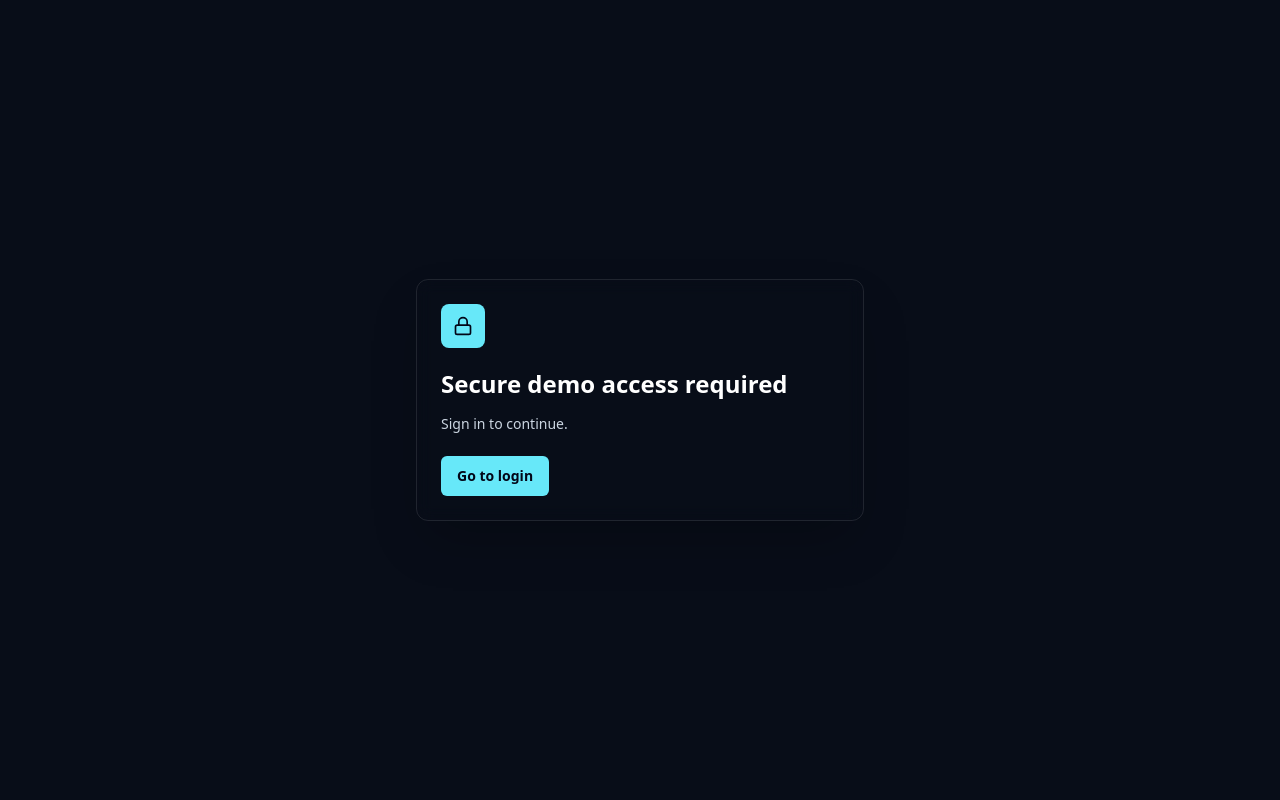
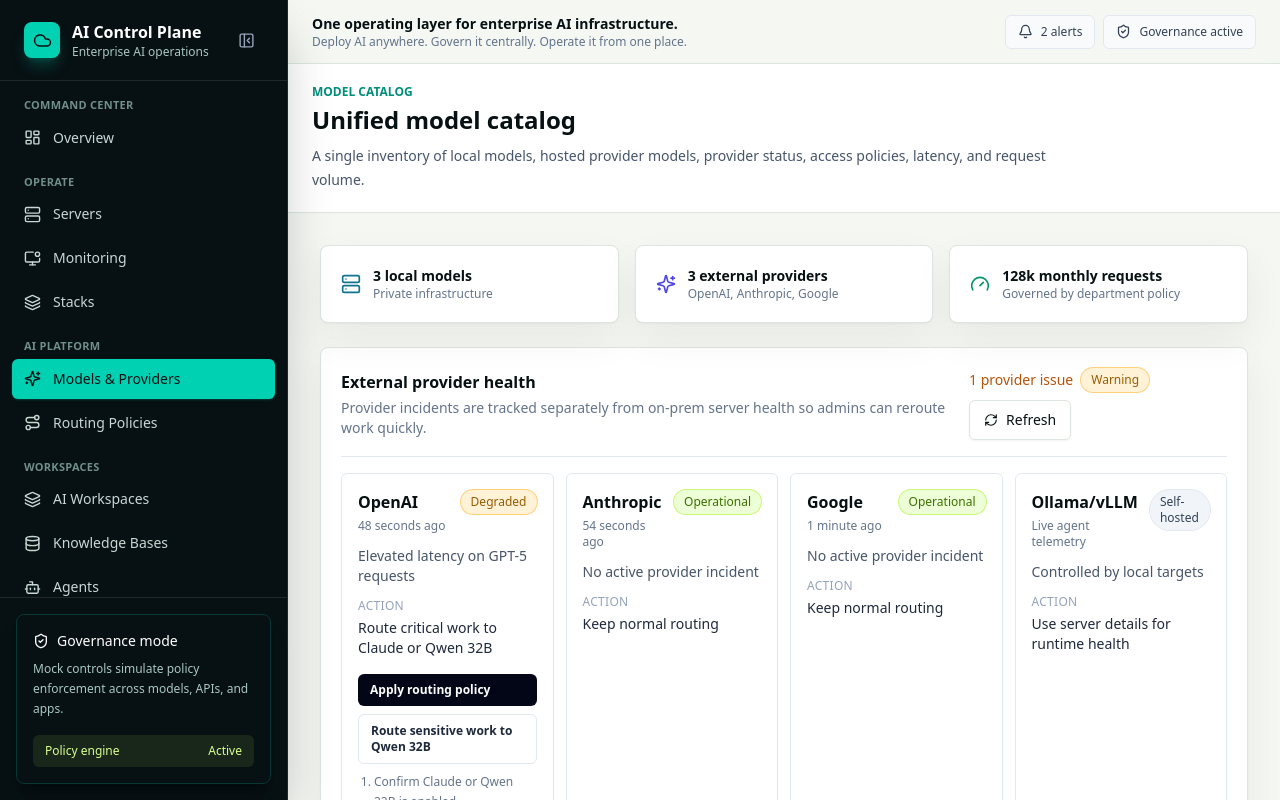
Before and after one commit to SakshamS11/controlplane, a Next.js app in the folder apps/dashboard/: page /dashboard/models in a window 1280 px wide. Shown: the top 800 px of the page. Built offline with nearby package versions, Linux system fonts and the light colour scheme.

Commit message:
Remove demo login and refresh brand palette

```diff
--- a/apps/dashboard/app/dashboard/layout.tsx
+++ b/apps/dashboard/app/dashboard/layout.tsx
@@ -1,14 +1,12 @@
 "use client";
 
-import { AppStateProvider, AuthGate, DashboardShell } from "@/components/ui";
+import { AppStateProvider, DashboardShell } from "@/components/ui";
 import type { ReactNode } from "react";
 
 export default function DashboardLayout({ children }: { children: ReactNode }) {
   return (
     <AppStateProvider>
-      <AuthGate>
-        <DashboardShell>{children}</DashboardShell>
-      </AuthGate>
+      <DashboardShell>{children}</DashboardShell>
     </AppStateProvider>
   );
 }
--- a/apps/dashboard/app/globals.css
+++ b/apps/dashboard/app/globals.css
@@ -4,12 +4,24 @@
 
 :root {
   color-scheme: light;
+  --brand-ink: #071013;
+  --brand-panel: #0d1b1e;
+  --brand-teal: #00d1b2;
+  --brand-teal-deep: #008f7a;
+  --brand-lime: #b8f35a;
+  --brand-coral: #ff6b57;
+  --brand-violet: #7c5cff;
+  --brand-sky: #35c8ff;
+  --brand-paper: #f4f7f2;
+  --brand-line: #dce6df;
 }
 
 body {
   margin: 0;
-  background: #eef1eb;
-  color: #101418;
+  background:
+    radial-gradient(circle at top left, rgba(0, 209, 178, 0.10), transparent 34rem),
+    linear-gradient(180deg, #f7faf6 0%, var(--brand-paper) 100%);
+  color: var(--brand-ink);
 }
 
 * {
@@ -21,3 +33,8 @@
 select {
   font: inherit;
 }
+
+::selection {
+  background: rgba(0, 209, 178, 0.24);
+  color: var(--brand-ink);
+}
--- a/apps/dashboard/components/ui.tsx
+++ b/apps/dashboard/components/ui.tsx
@@ -2,7 +2,7 @@
 
 import Link from "next/link";
 import { usePathname } from "next/navigation";
-import { createContext, useContext, useEffect, useMemo, useState } from "react";
+import { createContext, useContext, useMemo, useState } from "react";
 import type { ReactNode } from "react";
 import {
   Activity,
@@ -17,7 +17,6 @@
   KeyRound,
   Layers,
   LayoutDashboard,
-  Lock,
   PanelLeftClose,
   PanelLeftOpen,
   MonitorDot,
@@ -33,10 +32,6 @@
 } from "lucide-react";
 
 import { auditLogs, initialDepartmentTokenBudgets, initialOperationalThresholds, initialPermissions, initialUserTokenBudgets, models as initialModels } from "@/lib/mock-data";
-
-export const DEMO_AUTH_KEY = "ai-control-plane-demo-authenticated";
-export const DEMO_EMAIL_HASH = "d66bee74";
-export const DEMO_PASSWORD_HASH = "c1aef9c0";
 
 type Toast = { id: number; message: string };
 type ModelRecord = (typeof initialModels)[number];
@@ -181,43 +176,6 @@
   return value;
 }
 
-export function AuthGate({ children }: { children: ReactNode }) {
-  const [authorized, setAuthorized] = useState(false);
-  const [ready, setReady] = useState(false);
-
-  useEffect(() => {
-    setAuthorized(window.localStorage.getItem(DEMO_AUTH_KEY) === "true");
-    setReady(true);
-  }, []);
-
-  if (!ready) {
-    return (
-      <main className="grid min-h-screen place-items-center bg-[#080d18] px-6 text-white">
-        <div className="h-10 w-10 animate-pulse rounded-lg bg-cyan-300" aria-label="Loading secure demo" />
-      </main>
-    );
-  }
-
-  if (!authorized) {
-    return (
-      <main className="grid min-h-screen place-items-center bg-[#080d18] px-6 text-white">
-        <section className="w-full max-w-md rounded-xl border border-white/10 bg-white/8 p-6 shadow-2xl backdrop-blur">
-          <div className="grid h-11 w-11 place-items-center rounded-lg bg-cyan-300 text-slate-950">
-            <Lock size={20} />
-          </div>
-          <h1 className="mt-5 text-2xl font-semibold">Secure demo access required</h1>
-          <p className="mt-3 text-sm leading-6 text-slate-300">Sign in to continue.</p>
-          <Link href="/" className="mt-5 inline-flex min-h-10 items-center justify-center rounded-md bg-cyan-300 px-4 py-2 text-sm font-semibold text-slate-950">
-            Go to login
-          </Link>
-        </section>
-      </main>
-    );
-  }
-
-  return children;
-}
-
 function ToastStack() {
   const { toasts } = useAppState();
   return (
@@ -260,17 +218,17 @@
   const pathname = usePathname();
   const [collapsed, setCollapsed] = useState(false);
   return (
-    <div className="min-h-screen bg-[#f6f8fb] text-slate-950">
-      <aside className={`fixed inset-y-0 left-0 z-30 hidden border-r border-white/10 bg-[#080d18] text-white transition-all duration-200 lg:flex lg:flex-col ${collapsed ? "w-20" : "w-72"}`}>
+    <div className="min-h-screen bg-[#f4f7f2] text-[#071013]">
+      <aside className={`fixed inset-y-0 left-0 z-30 hidden border-r border-white/10 bg-[#071013] text-white shadow-2xl shadow-[#071013]/30 transition-all duration-200 lg:flex lg:flex-col ${collapsed ? "w-20" : "w-72"}`}>
         <div className={`border-b border-white/10 py-5 ${collapsed ? "px-4" : "px-6"}`}>
           <div className="flex items-center justify-between gap-3">
             <Link href="/" className="flex min-w-0 items-center gap-3" aria-label="AI Control Plane home">
-            <div className="grid h-9 w-9 place-items-center rounded-lg bg-cyan-300 text-slate-950 shadow-lg shadow-cyan-950/30">
+            <div className="grid h-9 w-9 place-items-center rounded-lg bg-[#00d1b2] text-[#071013] shadow-lg shadow-[#00d1b2]/25">
               <Cloud size={19} />
             </div>
             {!collapsed ? <div className="min-w-0">
               <div className="font-semibold">AI Control Plane</div>
-              <div className="text-xs text-slate-400">Enterprise AI operations</div>
+              <div className="text-xs text-[#a9c7c0]">Enterprise AI operations</div>
             </div> : null}
           </Link>
             {!collapsed ? (
@@ -298,7 +256,7 @@
         <nav className={`flex-1 space-y-4 overflow-y-auto py-4 ${collapsed ? "px-2" : "px-3"}`} aria-label="Dashboard navigation">
           {navSections.map((section) => (
             <div key={section.label}>
-              {!collapsed ? <div className="px-3 pb-1 text-[11px] font-semibold uppercase tracking-wide text-slate-500">{section.label}</div> : null}
+              {!collapsed ? <div className="px-3 pb-1 text-[11px] font-semibold uppercase tracking-wide text-[#6f8f88]">{section.label}</div> : null}
               <div className="space-y-1">
                 {section.items.map((item) => {
                   const Icon = item.icon;
@@ -309,7 +267,7 @@
                       href={item.href}
                       title={collapsed ? item.label : undefined}
                       aria-label={collapsed ? item.label : undefined}
-                      className={`flex items-center rounded-md py-2.5 text-sm transition ${collapsed ? "justify-center px-2" : "gap-3 px-3"} ${active ? "bg-white text-slate-950 shadow" : "text-slate-300 hover:bg-white/10 hover:text-white"}`}
+                      className={`flex items-center rounded-md py-2.5 text-sm transition ${collapsed ? "justify-center px-2" : "gap-3 px-3"} ${active ? "bg-[#00d1b2] text-[#071013] shadow shadow-[#00d1b2]/20" : "text-[#c7d8d4] hover:bg-white/10 hover:text-white"}`}
                     >
                       <Icon size={17} />
                       {!collapsed ? item.label : null}
@@ -321,10 +279,10 @@
           ))}
         </nav>
         {!collapsed ? <div className="border-t border-white/10 p-4">
-          <div className="rounded-lg border border-white/10 bg-white/5 p-4 shadow-xl shadow-black/20">
+          <div className="rounded-lg border border-[#00d1b2]/20 bg-[#00d1b2]/8 p-4 shadow-xl shadow-black/20">
             <div className="flex items-center gap-2 text-sm font-medium"><ShieldCheck size={16} /> Governance mode</div>
-            <p className="mt-2 text-xs leading-5 text-slate-400">Mock controls simulate policy enforcement across models, APIs, and apps.</p>
-            <div className="mt-4 flex items-center justify-between rounded-md bg-emerald-400/10 px-3 py-2 text-xs text-emerald-200">
+            <p className="mt-2 text-xs leading-5 text-[#a9c7c0]">Mock controls simulate policy enforcement across models, APIs, and apps.</p>
+            <div className="mt-4 flex items-center justify-between rounded-md bg-[#b8f35a]/10 px-3 py-2 text-xs text-[#d9ff91]">
               <span>Policy engine</span>
               <span>Active</span>
             </div>
@@ -340,23 +298,15 @@
 }
 
 function TopBar() {
-  function logout() {
-    window.localStorage.removeItem(DEMO_AUTH_KEY);
-    window.location.href = "/";
-  }
-
   return (
-    <header className="sticky top-0 z-20 flex h-16 items-center justify-between border-b border-slate-200 bg-white/90 px-6 backdrop-blur">
+    <header className="sticky top-0 z-20 flex h-16 items-center justify-between border-b border-[#dce6df] bg-white/88 px-6 backdrop-blur">
       <div className="min-w-0">
         <div className="text-sm font-semibold">One operating layer for enterprise AI infrastructure.</div>
         <div className="truncate text-xs text-slate-500">Deploy AI anywhere. Govern it centrally. Operate it from one place.</div>
       </div>
       <div className="hidden items-center gap-2 md:flex">
         <IconPill icon={<Bell size={15} />} label="2 alerts" />
-        <IconPill icon={<Lock size={15} />} label="Secure demo" />
-        <button onClick={logout} className="min-h-9 rounded-md border border-slate-200 bg-white px-3 py-2 text-xs font-medium text-slate-700 hover:bg-slate-50 focus:outline-none focus:ring-2 focus:ring-cyan-500 focus:ring-offset-2">
-          Sign out
-        </button>
+        <IconPill icon={<ShieldCheck size={15} />} label="Governance active" />
       </div>
     </header>
   );
@@ -368,11 +318,11 @@
 
 export function PageHeader({ eyebrow, title, description, action }: { eyebrow: string; title: string; description?: string; action?: ReactNode }) {
   return (
-    <div className="border-b border-slate-200 bg-white px-6 py-5">
+    <div className="border-b border-[#dce6df] bg-white px-6 py-5">
       <div className="flex flex-col justify-between gap-4 xl:flex-row xl:items-end">
         <div>
-          <p className="text-xs font-semibold uppercase text-cyan-700">{eyebrow}</p>
-          <h1 className="mt-1 text-2xl font-semibold text-slate-950">{title}</h1>
+          <p className="text-xs font-semibold uppercase text-[#008f7a]">{eyebrow}</p>
+          <h1 className="mt-1 text-2xl font-semibold text-[#071013]">{title}</h1>
           {description ? <p className="mt-2 max-w-3xl text-sm leading-6 text-slate-600">{description}</p> : null}
         </div>
         {action}
@@ -386,7 +336,7 @@
 }
 
 export function Card({ children, className = "", id }: { children: ReactNode; className?: string; id?: string }) {
-  return <div id={id} className={`scroll-mt-24 rounded-lg border border-slate-200 bg-white shadow-[0_1px_2px_rgba(15,23,42,0.04),0_12px_32px_rgba(15,23,42,0.04)] ${className}`}>{children}</div>;
+  return <div id={id} className={`scroll-mt-24 rounded-lg border border-[#dce6df] bg-white shadow-[0_1px_2px_rgba(7,16,19,0.04),0_16px_40px_rgba(7,16,19,0.06)] ${className}`}>{children}</div>;
 }
 
 export function MetricCard({ label, value, detail, icon }: { label: string; value: string; detail?: string; icon: ReactNode }) {
@@ -395,7 +345,7 @@
       <div className="absolute inset-x-0 top-0 h-1 bg-cyan-500" />
       <div className="flex items-center justify-between">
         <div className="text-sm font-medium text-slate-500">{label}</div>
-        <div className="grid h-9 w-9 place-items-center rounded-md bg-cyan-50 text-cyan-700">{icon}</div>
+        <div className="grid h-9 w-9 place-items-center rounded-md bg-[#e4fff9] text-[#008f7a]">{icon}</div>
       </div>
       <div className="mt-4 text-2xl font-semibold">{value}</div>
       {detail ? <div className="mt-1 text-xs text-slate-500">{detail}</div> : null}
@@ -405,17 +355,17 @@
 
 export function StatusBadge({ value }: { value: string }) {
   const cls = value === "Healthy" || value === "Running" || value === "Connected" || value === "Online" || value === "Success" || value === "Operational" || value === "Active" || value === "Enforced" || value === "Synced" || value === "Indexed" || value === "Published"
-    ? "bg-emerald-50 text-emerald-700 ring-emerald-200"
+    ? "bg-[#ecffd7] text-[#3f6f00] ring-[#c9f776]"
     : value === "Warning" || value === "Open" || value === "Medium" || value === "Degraded" || value === "Near limit" || value === "Under-allocated" || value === "Over-allocated" || value === "Cost risk"
-      ? "bg-amber-50 text-amber-700 ring-amber-200"
+      ? "bg-[#fff2d6] text-[#9a5b00] ring-[#ffd07a]"
       : value === "Offline" || value === "Critical" || value === "High" || value === "Down" || value === "Governance risk" || value === "Disabled"
-        ? "bg-red-50 text-red-700 ring-red-200"
+        ? "bg-[#fff0ed] text-[#b93524] ring-[#ffb6aa]"
         : "bg-slate-100 text-slate-700 ring-slate-200";
   return <span className={`inline-flex items-center rounded-full px-2.5 py-1 text-xs font-medium ring-1 ${cls}`}>{value}</span>;
 }
 
 export function ActionButton({ children, onClick, variant = "primary" }: { children: ReactNode; onClick?: () => void; variant?: "primary" | "secondary" | "danger" }) {
-  const cls = variant === "primary" ? "bg-slate-950 text-white hover:bg-slate-800" : variant === "danger" ? "bg-red-600 text-white hover:bg-red-700" : "border border-slate-200 bg-white text-slate-800 hover:bg-slate-50";
+  const cls = variant === "primary" ? "bg-[#071013] text-white hover:bg-[#10272b]" : variant === "danger" ? "bg-[#ff6b57] text-white hover:bg-[#dd4f3e]" : "border border-[#dce6df] bg-white text-[#071013] hover:bg-[#f4f7f2]";
   return <button onClick={onClick} className={`inline-flex min-h-10 items-center justify-center gap-2 rounded-md px-3.5 py-2 text-sm font-medium shadow-sm transition focus:outline-none focus:ring-2 focus:ring-cyan-500 focus:ring-offset-2 ${cls}`}>{children}</button>;
 }
 
```
Also changed, not shown: apps/dashboard/app/page.tsx (+3 -86 lines), apps/dashboard/components/charts.tsx (+12 -12 lines).
